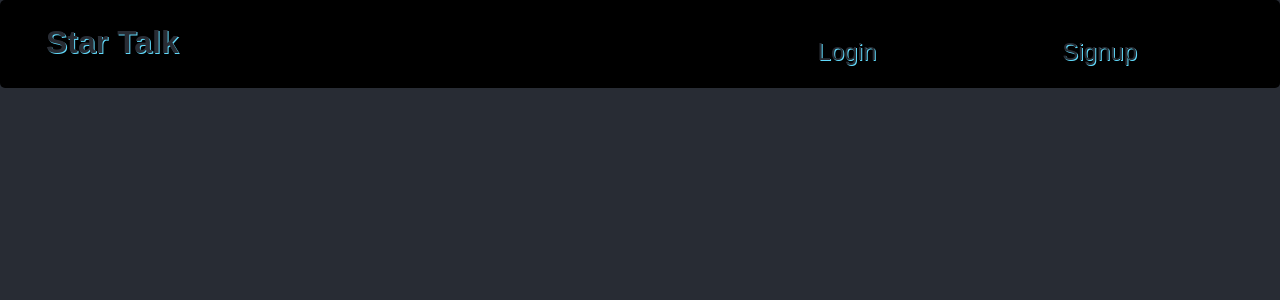
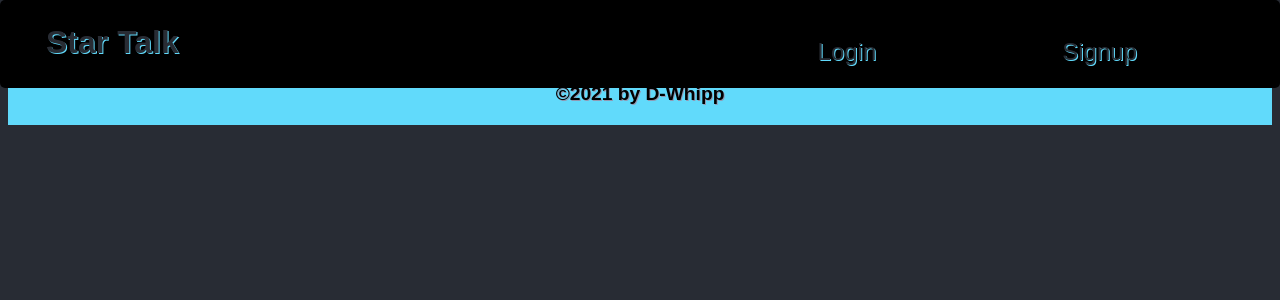
Before and after one commit to D-Whipp/st-talk, a React (Create React App) app in the folder client/: page /profile/1 in a window 1280 px wide. Shown: the top 300 px of the page. Built offline with nearby package versions, Linux system fonts and the light colour scheme; no server answers; a web font is replaced by a local one.

Commit message:
removed profile component, will re-implement | refactored code

```diff
--- a/client/src/components/CommentList/index.js
+++ b/client/src/components/CommentList/index.js
@@ -1,6 +1,6 @@
 // import { useMutation } from "@apollo/client";
 import React from "react";
-import { Link } from "react-router-dom";
+// import { Link } from "react-router-dom";
 // import Auth from "../../utils/auth";
 // import { REMOVE_COMMENT } from "../../utils/mutations";
 // import { QUERY_COMMENTS, QUERY_ME } from "../../utils/queries";
@@ -59,9 +59,9 @@ const CommentList = ({ comments, title }) => {
           <div key={comment._id} className="comment-body-styles">
             <div className="card-body">
               <div className="body-font-styles">
-              <Link className="text-dec" to={`/comment/${comment._id}`}>
-                <p>{comment.commentText}</p>
-                {/* <p className="mb-0">
+                <div className="text-dec">
+                  <p>{comment.commentText}</p>
+                  {/* <p className="mb-0">
                   Response(s): {comment.reactionCount} || Click to{" "}
                   {comment.reactionCount ? "see" : "start"} the discussion!
                 </p> */}
@@ -69,22 +69,19 @@ const CommentList = ({ comments, title }) => {
                   This comment has {comment.reactionCount} response(s). Click to{" "}
                   {comment.reactionCount ? "see" : "start"} the discussion!
                 </p> */}
-              </Link>
+                </div>
               </div>
             </div>
 
             <p className="card-header">
-              <Link
-                to={`/profile/${comment.username}`}
+              <div
+                // to={`/profile/${comment.username}`}
                 // style={{ fontWeight: 600 }}
                 className="text-light"
-               >
-               Written By: {comment.username}
-              </Link>{" "}
-              <div className="text-light">
-
-              on {comment.createdAt}{" "}
-                 </div>
+              >
+                Written By: {comment.username}
+              </div>{" "}
+              <div className="text-light">on {comment.createdAt} </div>
             </p>
             {/* <div className="card-body">
               <Link to={`/comment/${comment._id}`}>
--- a/client/src/components/Footer/index.js
+++ b/client/src/components/Footer/index.js
@@ -3,7 +3,7 @@ import React from 'react';
 const Footer = () => {
   return (
     <footer className="w-100 mt-auto bg-secondary p-4">
-      <div className="container">&copy;2021 by D-Whipp</div>
+      <div className="container copyR-style">&copy;2021 by D-Whipp</div>
     </footer>
   );
 };
--- a/client/src/pages/Home.js
+++ b/client/src/pages/Home.js
@@ -1,14 +1,14 @@
 import React from "react";
 import { useQuery } from "@apollo/client";
-import { QUERY_COMMENTS, QUERY_ME_BASIC } from "../utils/queries";
+import { QUERY_COMMENTS } from "../utils/queries";
 import CommentList from "../components/CommentList";
 import Auth from "../utils/auth";
-import FriendList from "../components/FriendList";
+// import FriendList from "../components/FriendList";
 import CommentForm from "../components/CommentForm";
 
 const Home = () => {
   const { loading, data } = useQuery(QUERY_COMMENTS);
-  const { data: userData } = useQuery(QUERY_ME_BASIC);
+  // const { data: userData } = useQuery(QUERY_ME_BASIC);
   const comments = data?.comments || [];
   console.log(comments);
 
@@ -35,7 +35,7 @@ const Home = () => {
               // <CommentList className="comment-list-title" comments={comments} title="The Discussion" />
           )}
         </div>
-        {loggedIn && userData ? (
+        {/* {loggedIn && userData ? (
           <div className="col-12 col-lg-3 mb-3">
             <FriendList
               username={userData.me.username}
@@ -43,7 +43,7 @@ const Home = () => {
               friends={userData.me.friends}
             />
           </div>
-        ) : null}
+        ) : null} */}
       </div>
     </main>
   );
--- a/client/src/pages/Profile.js
+++ b/client/src/pages/Profile.js
@@ -1,16 +1,13 @@
 import React from "react";
 import { Redirect, useParams } from "react-router-dom";
-import FriendList from "../components/FriendList";
 import CommentList from "../components/CommentList";
-import { ADD_FRIEND } from "../utils/mutations";
-import { useQuery, useMutation } from "@apollo/client";
+import { useQuery } from "@apollo/client";
 import { QUERY_USER, QUERY_ME } from "../utils/queries";
 import Auth from "../utils/auth";
-import CommentForm from "../components/CommentForm";
+// import CommentForm from "../components/CommentForm";
 
 const Profile = () => {
   const { username: userParam } = useParams();
-  const [addFriend] = useMutation(ADD_FRIEND);
 
   const { loading, data } = useQuery(userParam ? QUERY_USER : QUERY_ME, {
     variables: { username: userParam },
@@ -36,29 +33,15 @@ const Profile = () => {
     );
   }
 
-  const handleClick = async () => {
-    try {
-      await addFriend({
-        variables: { id: user._id },
-      });
-    } catch (e) {
-      console.error(e);
-    }
-  };
-
   return (
     <div>
       <div className="flex-row mb-3">
         <h2 className="bg-dark text-secondary p-3 display-inline-block">
           Viewing {userParam ? `${user.username}'s` : "your"} profile.
         </h2>
+      </div>
 
-        {userParam && (
-          <button className="btn ml-auto" onClick={handleClick}>
-            Add Friend
-          </button>
-        )}
-      </div>
+      <div className="posts-container"><h2>Created Components</h2></div>
 
       <div className="flex-row justify-space-between mb-3">
         <div className="col-12 mb-3 col-lg-8">
@@ -67,16 +50,8 @@ const Profile = () => {
             title={`${user.username}'s comments...`}
           />
         </div>
-
-        <div className="col-12 col-lg-3 mb-3">
-          <FriendList
-            username={user.username}
-            friendCount={user.friendCount}
-            friends={user.friends}
-          />
-        </div>
       </div>
-      <div className="mb-3">{!userParam && <CommentForm />}</div>
+      {/* <div className="mb-3">{!userParam && <CommentForm />}</div> */}
     </div>
   );
 };
--- a/client/src/style.css
+++ b/client/src/style.css
@@ -27,7 +27,7 @@ header {
   padding: 14px;
   justify-content: space-between;
   /* display: flex; */
-  position: fixed;
+  position: absolute;
   top: 0;
   left: 0;
   z-index: 5;
@@ -220,6 +220,25 @@ header nav {
   width: 34rem;
 }
 
+/* ***** Footer ***** */
+Footer {
+  width: 100%;
+  align-items: center;
+  text-align: center;
+  background-color: var(--pri-blue);
+  height: 4rem;
+  /* position: absolute; */
+  /* top: 40%; */
+}
+
+.copyR-style {
+  font-size: 1.2rem;
+  font-weight: 600;
+  position: relative;
+  text-shadow: 1px 1px var(--part-star);
+  top: 35%;
+}
+
 /* ***** Media Queries ***** */
 @media screen and (max-width: 1400px) {
   .home-page-layout {
```
